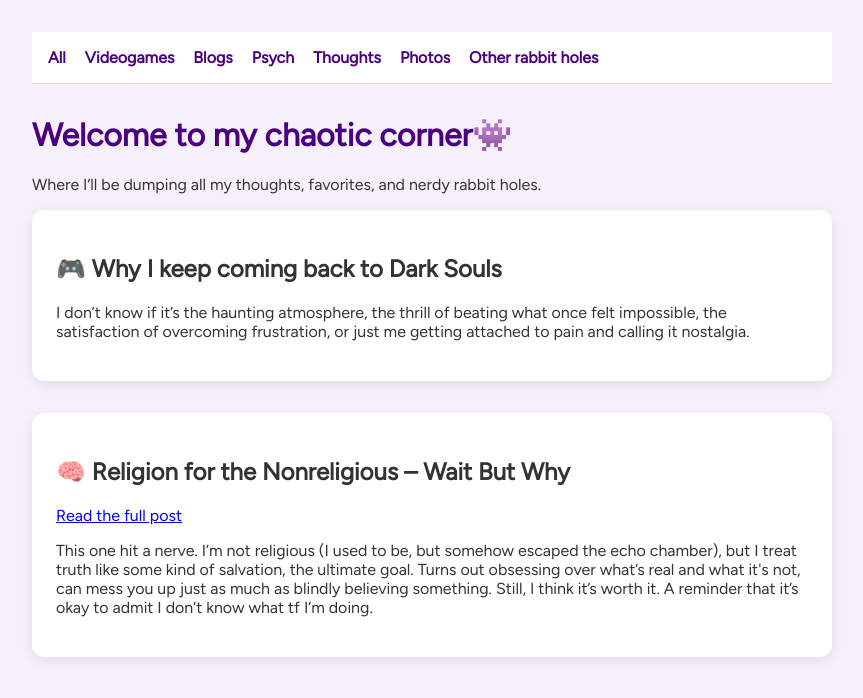
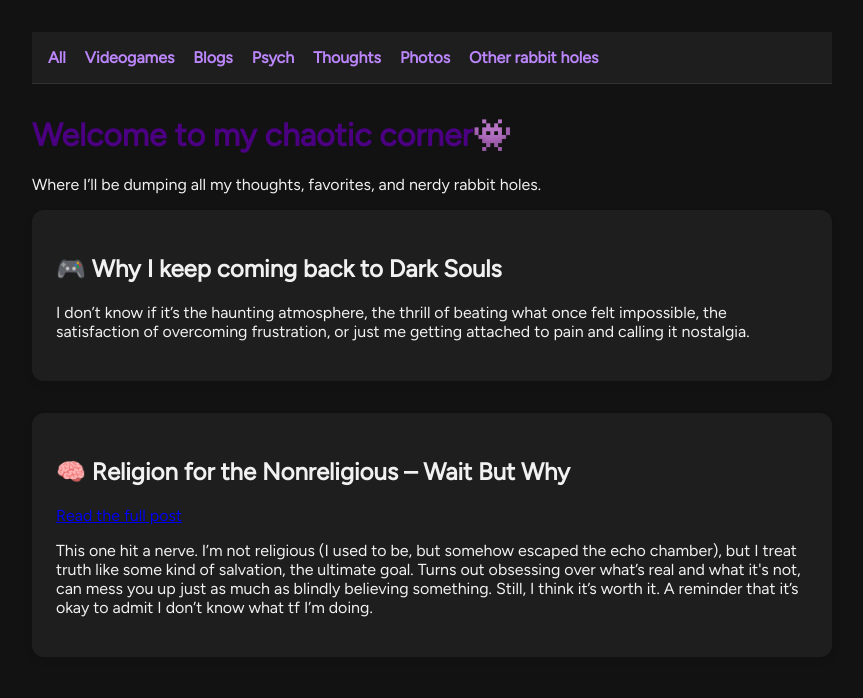
Before and after one commit to agostinayori/agostinayori, a plain HTML site: page index.html in a window 1280 px wide. Shown: the whole page, without its empty margins (208-1071 px from the left). Drawn offline with Linux system fonts and the light colour scheme.

Commit message:
Update style.css

```diff
--- a/style.css
+++ b/style.css
@@ -1,8 +1,8 @@
 body {
   font-family: 'Figtree', sans-serif;
   font-weight: 400;
-  background-color: #f6f0fa;
-  color: #333;
+  background-color: #121212;
+  color: #f1f1f1;
   max-width: 800px;
   margin: 0 auto;
   padding: 2rem;
@@ -13,16 +13,16 @@ h1 {
 }
 
 nav {
-  background-color: #ffffff;
+  background-color: #1e1e1e;
   padding: 1rem;
   margin-bottom: 2rem;
-  border-bottom: 1px solid #ddd;
+  border-bottom: 1px solid #333;
 }
 
 nav a {
   margin-right: 15px;
   text-decoration: none;
-  color: #4b0082;
+  color: #bb86fc;
   font-weight: bold;
 }
 
@@ -30,15 +30,15 @@ nav a:hover {
   text-decoration: underline;
 }
 .post {
-  background-color: white;
+  background-color: #1e1e1e;
   padding: 1.5rem;
   border-radius: 12px;
-  box-shadow: 0 4px 12px rgba(0, 0, 0, 0.08);
+  box-shadow: 0 4px 12px rgba(0, 0, 0, 0.04);
   margin-bottom: 2rem;
   transition: all 0.2s ease-in-out;
 }
 .post:hover {
   transform: scale(1.015);
-  box-shadow: 0 6px 20px rgba(0, 0, 0, 0.12);
+  box-shadow: 0 6px 20px rgba(255, 255, 255, 0.05);
   transition: all 0.2s ease-in-out;
 }
```
